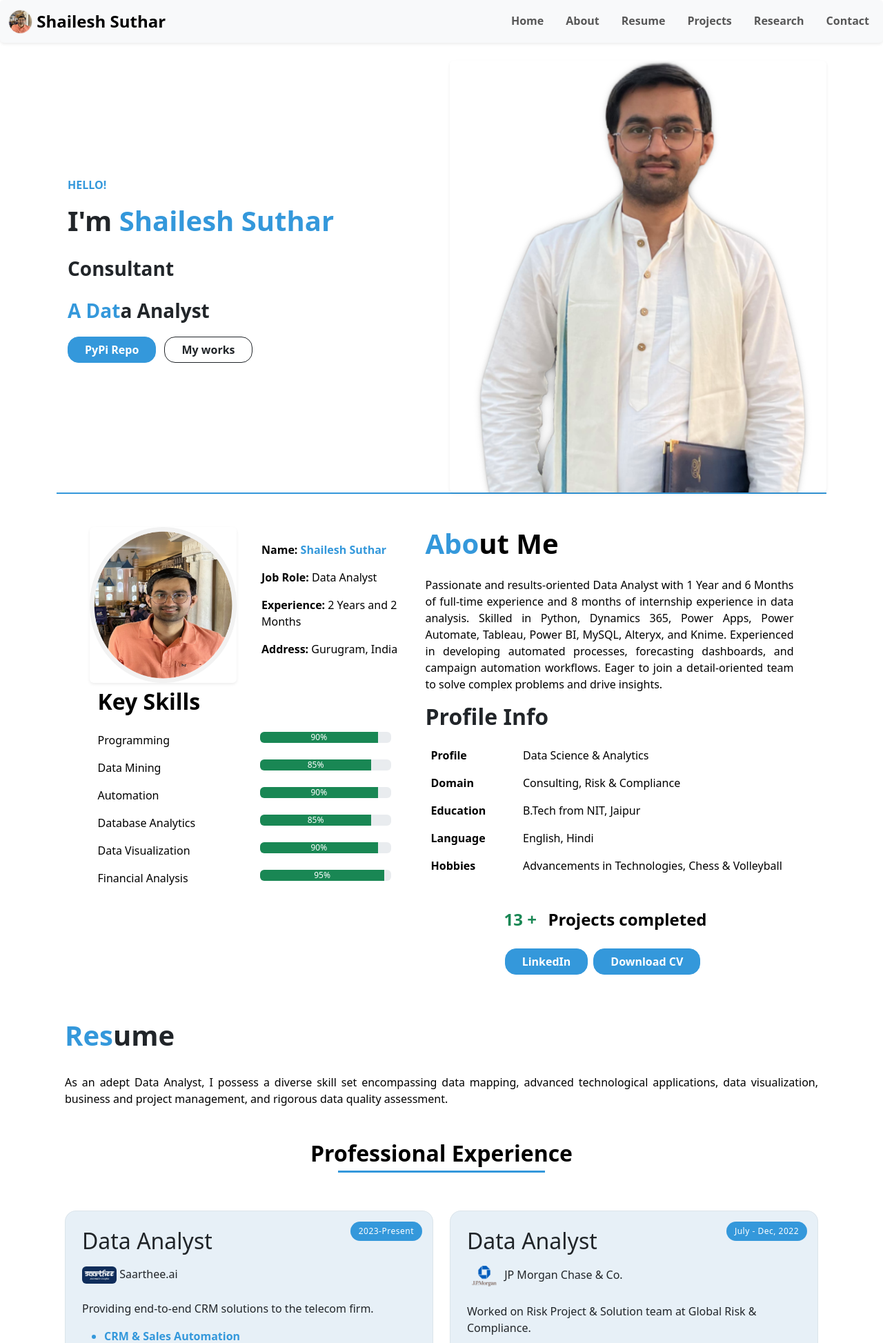
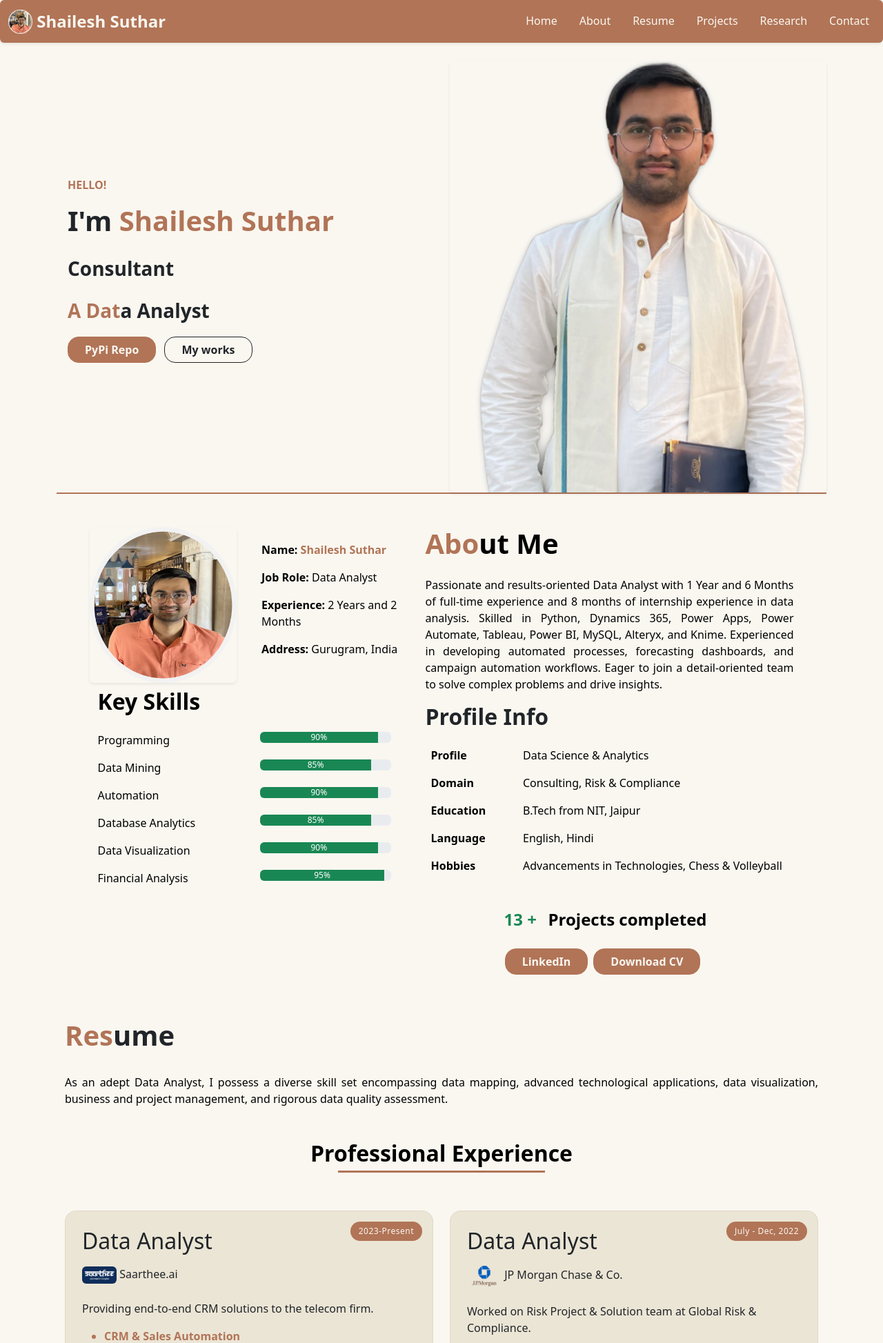
Before and after one commit to shaileshsuthar675/Legacy-Portfolio-Site, a Flask app: page / in a window 1280 px wide. Shown: the top 1947 px of the page at 69% size. Run offline with Flask 3, Linux system fonts and the light colour scheme.

Commit message:
theme changes.

```diff
--- a/static/css/style.css
+++ b/static/css/style.css
@@ -7,7 +7,7 @@ body {
     color: #333;
 }
 
-:root {
+/* :root {
     --primary-color: #3498db;
     --primary-color-hover: #236896;
     --card-color: #e7f0f7;
@@ -15,6 +15,15 @@ body {
     --background-color: #ffffff;
     --nav-bg-color: #f8f9fa;
     --source-color: #521e1e;
+} */
+:root {
+    --primary-color: #B17457;
+    --primary-color-hover: #6e4837;
+    --card-color: #ebe5d5;
+    --card-color-hover: #D8D2C2;
+    --background-color: #FAF7F0;
+    --nav-bg-color: #B17457;
+    --source-color: #4A4947;
 }
 
 .text-color {
@@ -25,7 +34,8 @@ body {
     background-color: var(--nav-bg-color);
 }
 .nav-item-text-color {
-    color: var(--primary-color);
+    color: var(--background-color) !important;
+    /* color: var(--primary-color); */
     font-weight: bold;
 }
 
--- a/templates/main/0-NAVBar.html
+++ b/templates/main/0-NAVBar.html
@@ -16,16 +16,16 @@
             <ul class="navbar-nav me-0 ms-auto my-2 my-lg-0 navbar-nav-scroll fs-6 fw-medium nav-underline"
                 style="--bs-scroll-height: 230px;">
 
-                <li class="nav-item nav-item-text-color"><a href="#" class="nav-link"><span>Home</span></a>
+                <li class="nav-item"><a href="#" class="nav-link nav-item-text-color"><span>Home</span></a>
                 </li>
-                <li class="nav-item navbar-collapse nav-item-text-color"><a href="#about-section" class="nav-link"><span>About</span></a>
+                <li class="nav-item navbar-collapse"><a href="#about-section" class="nav-link nav-item-text-color"><span>About</span></a>
                 </li>
-                <li class="nav-item nav-item-text-color"><a href="#resume-section" class="nav-link"><span>Resume</span></a></li>
-                <li class="nav-item nav-item-text-color"><a href="#project-section" class="nav-link"><span>Projects</span></a>
+                <li class="nav-item"><a href="#resume-section" class="nav-link nav-item-text-color"><span>Resume</span></a></li>
+                <li class="nav-item"><a href="#project-section" class="nav-link nav-item-text-color"><span>Projects</span></a>
                 </li>
-                <li class="nav-item nav-item-text-color"><a href="#research-section" class="nav-link"><span>Research</span></a>
+                <li class="nav-item"><a href="#research-section" class="nav-link nav-item-text-color"><span>Research</span></a>
                 </li>
-                <li class="nav-item nav-item-text-color"><a href="#contact-section" class="nav-link"><span>Contact</span></a>
+                <li class="nav-item"><a href="#contact-section" class="nav-link nav-item-text-color"><span>Contact</span></a>
                 </li>
             </ul>
         </div>
```
